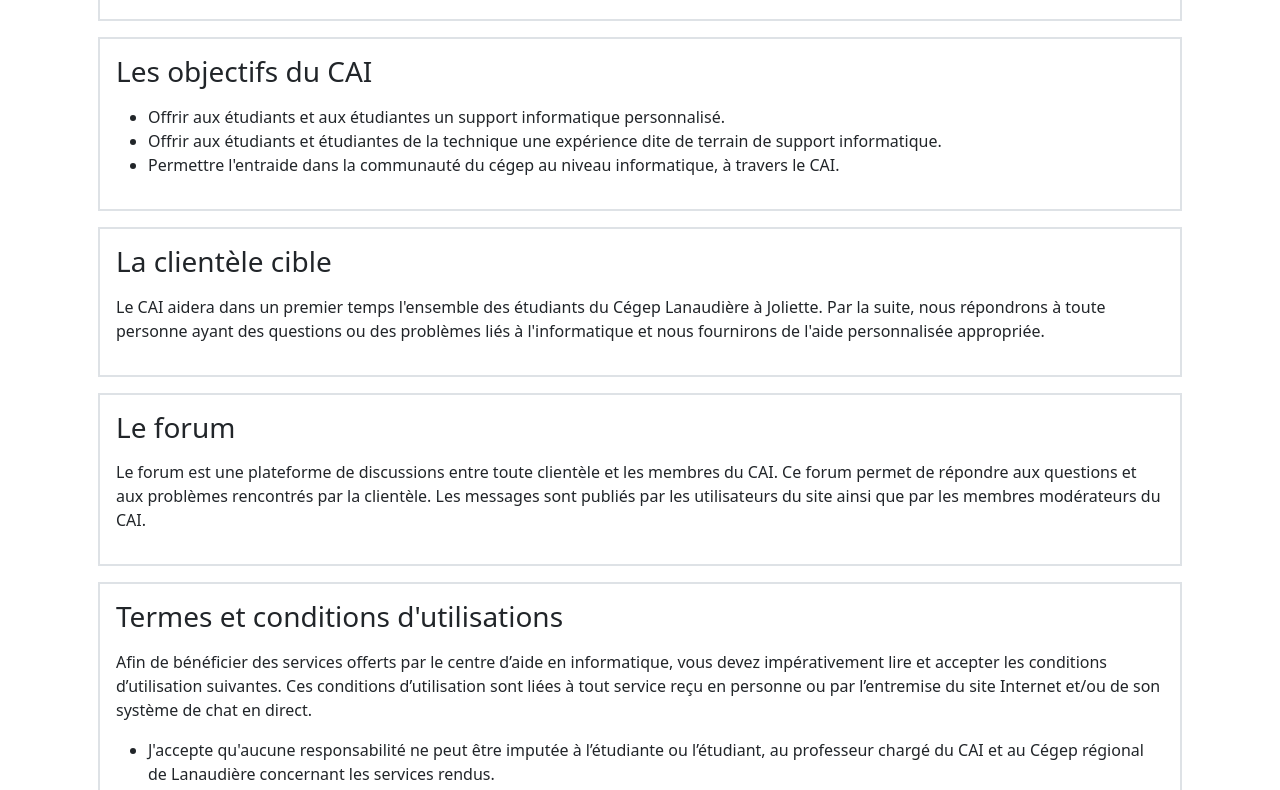
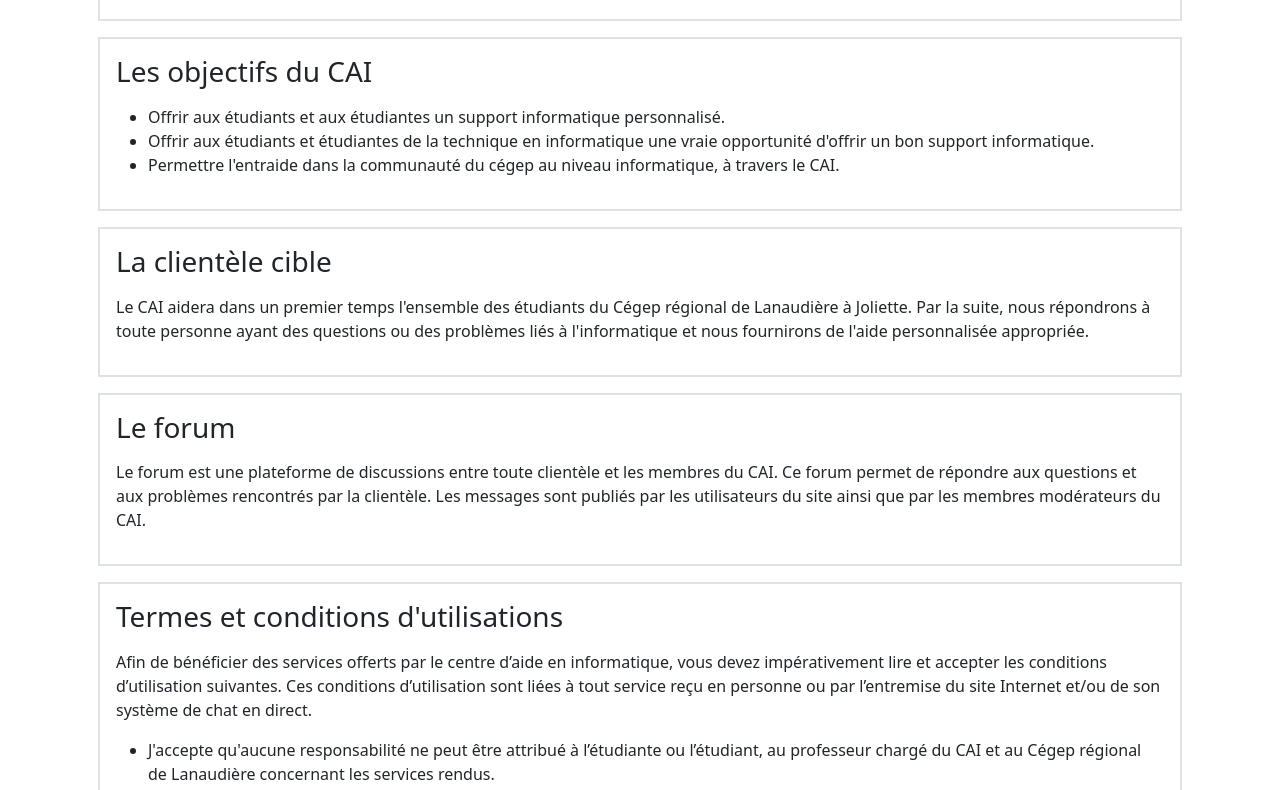
Before and after one commit to darkhappy/projet-soutien, a React (Create React App) app: page /about in a window 1280 px wide. Shown: the part 520-1310 px from the top of the page. Built offline with nearby package versions, Linux system fonts and the light colour scheme.

Commit message:
Petite modif

```diff
--- a/src/routes/About/About.jsx
+++ b/src/routes/About/About.jsx
@@ -37,8 +37,8 @@ export default function About() {
               personnalisé.
             </li>
             <li>
-              Offrir aux étudiants et étudiantes de la technique une expérience
-              dite de terrain de support informatique.
+              Offrir aux étudiants et étudiantes de la technique en informatique
+              une vraie opportunité d'offrir un bon support informatique.
             </li>
             <li>
               Permettre l'entraide dans la communauté du cégep au niveau
@@ -51,9 +51,10 @@ export default function About() {
           <h3 className="mb-3">La clientèle cible</h3>
           <p>
             Le CAI aidera dans un premier temps l'ensemble des étudiants du
-            Cégep Lanaudière à Joliette. Par la suite, nous répondrons à toute
-            personne ayant des questions ou des problèmes liés à l'informatique
-            et nous fournirons de l'aide personnalisée appropriée.
+            Cégep régional de Lanaudière à Joliette. Par la suite, nous
+            répondrons à toute personne ayant des questions ou des problèmes
+            liés à l'informatique et nous fournirons de l'aide personnalisée
+            appropriée.
           </p>
         </div>
 
@@ -79,7 +80,7 @@ export default function About() {
           </p>
           <ul>
             <li>
-              J'accepte qu'aucune responsabilité ne peut être imputée à
+              J'accepte qu'aucune responsabilité ne peut être attribué à
               l’étudiante ou l’étudiant, au professeur chargé du CAI et au Cégep
               régional de Lanaudière concernant les services rendus.
             </li>
```
